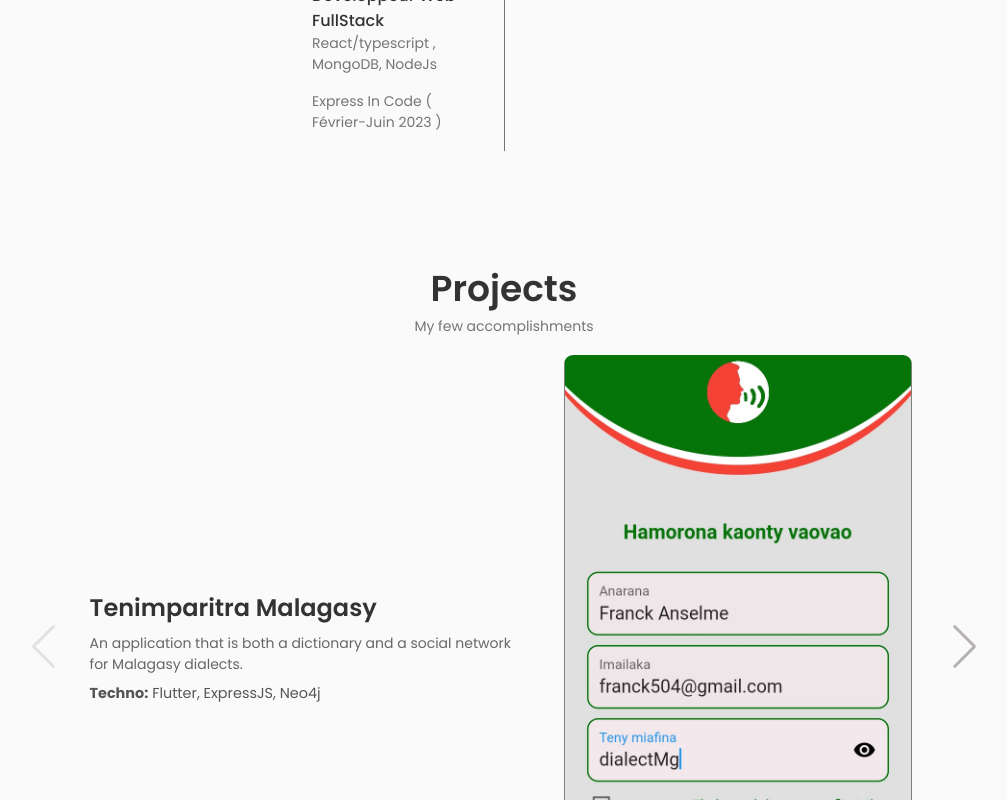
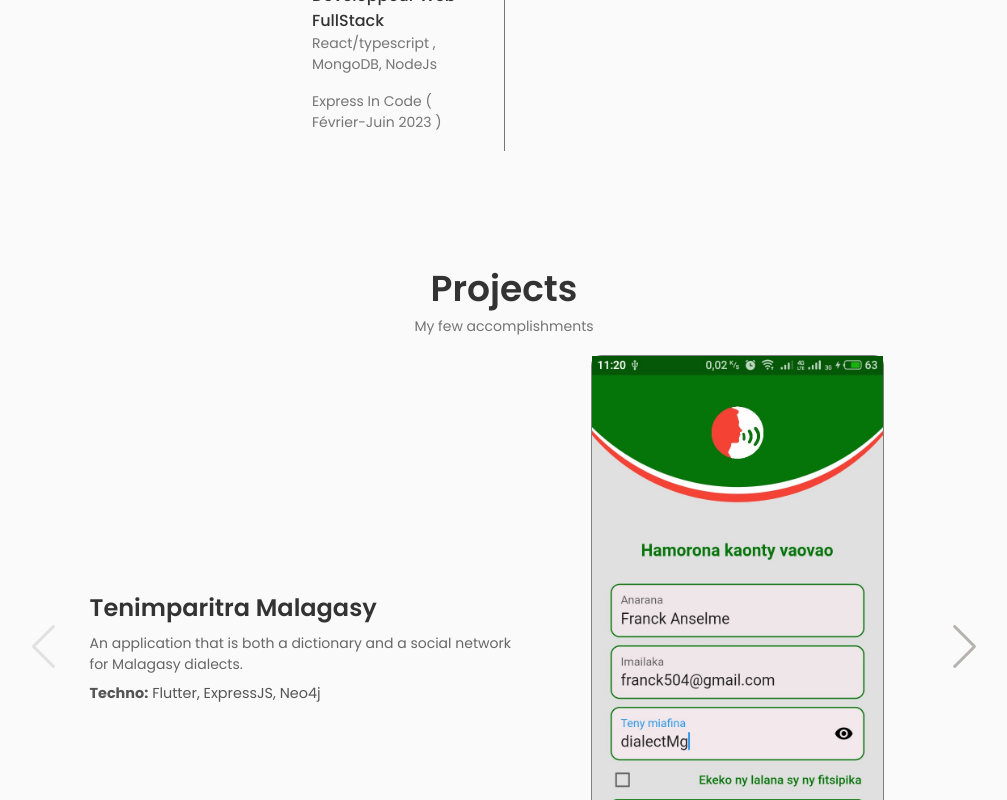
Before and after one commit to franck504/portfolio, a React (Create React App) app: page / in a window 1280 px wide. Shown: the part 3888-4688 px from the top of the page, without its empty margins (136-1143 px from the left). Built offline with nearby package versions, Linux system fonts and the light colour scheme; some icons are missing.

Commit message:
border image project height auto10

```diff
--- a/src/components/projects/projects.css
+++ b/src/components/projects/projects.css
@@ -110,6 +110,16 @@ img.project__img {
 }
 
 
+.Mobile {
+  height: 100%;
+}
+
+.Web {
+
+ height: auto;
+}
+
+
 
 /* Disposition en colonne pour les petits écrans */
 @media screen and (max-width: 768px) {
```
